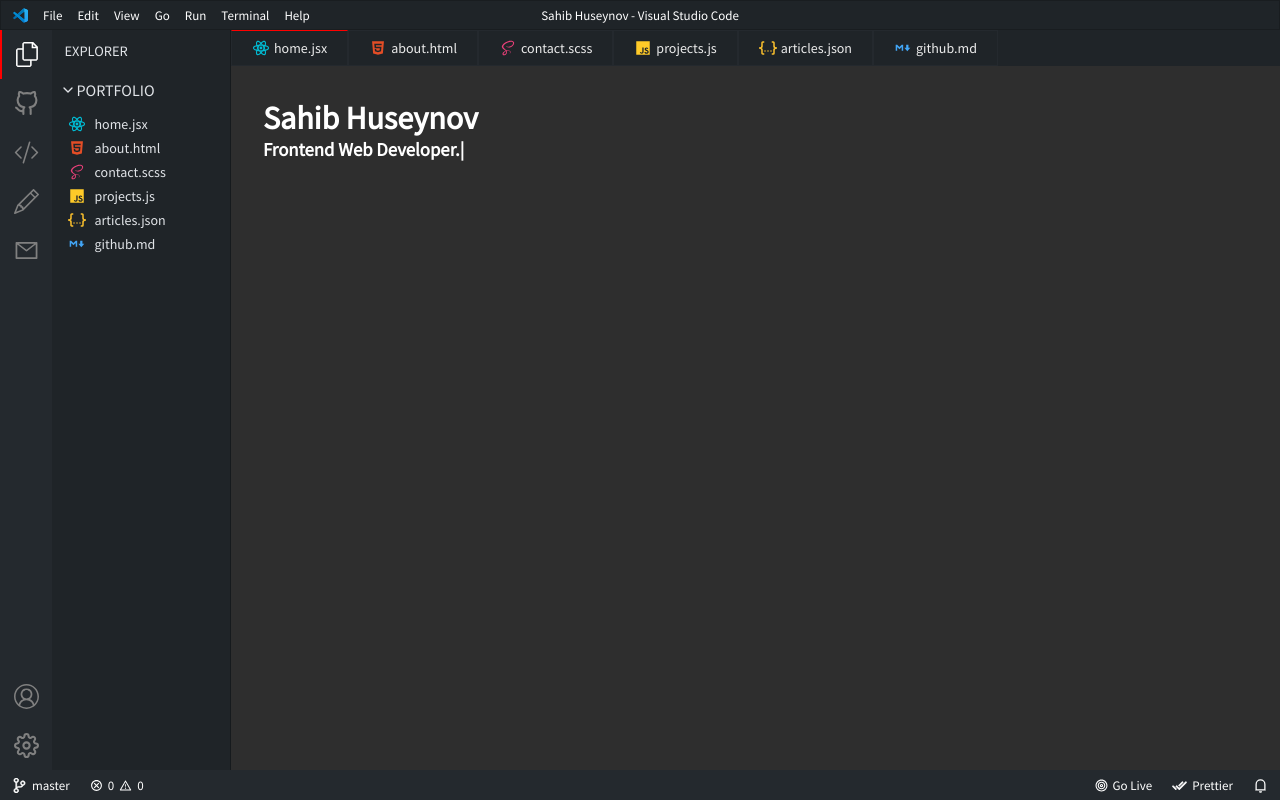
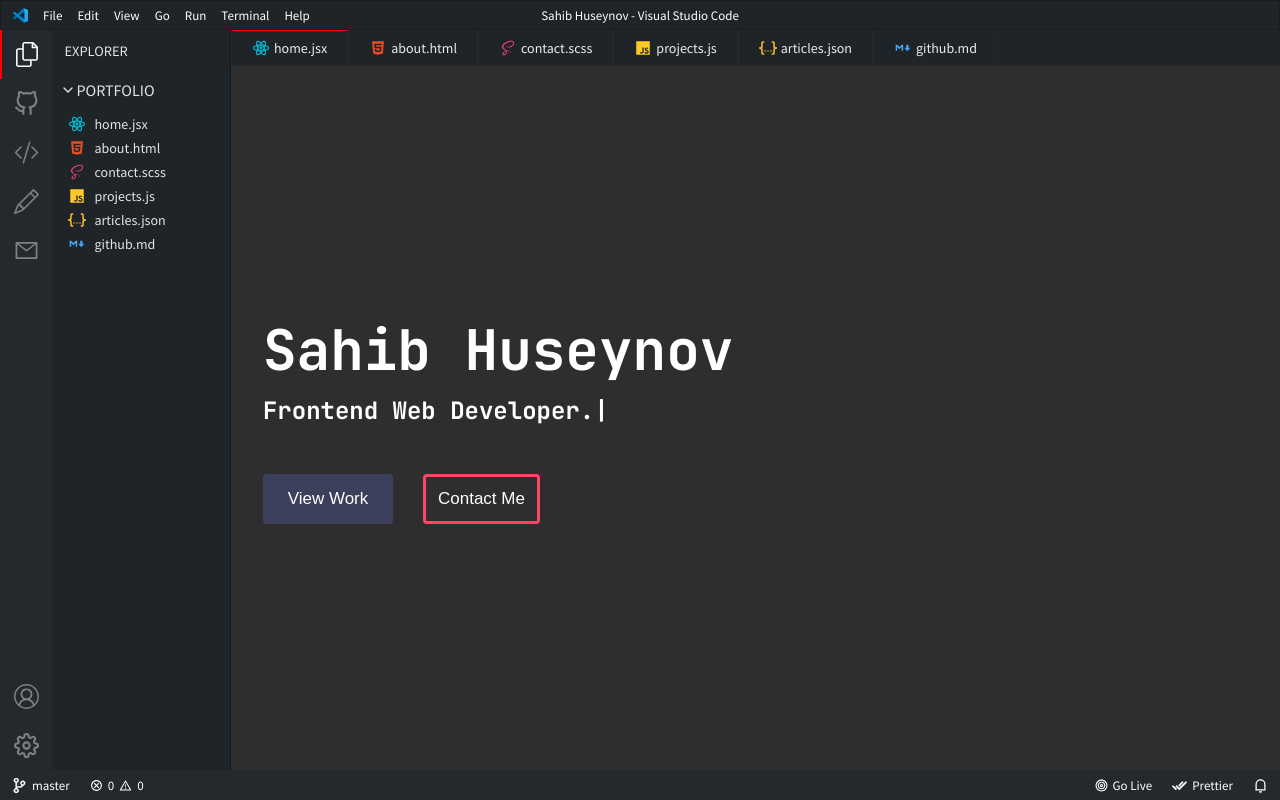
Before and after one commit to sahibhuseynov/vs-code-portfolio, a React (Vite) app: page / in a window 1280 px wide. Built offline with nearby package versions, Linux system fonts and the light colour scheme.

Commit message:
home page

```diff
--- a/src/pages/Home.jsx
+++ b/src/pages/Home.jsx
@@ -7,21 +7,22 @@ const Home = () => {
     <div className='home'>
       <div className="home__title">
         <motion.h1
-        initial={{ x: -100}}
+        initial={{ x: -200}}
         animate={{ x: 0}}
         transition={{ duration: 0.8, type: 'spring', stiffness: 120 }}
         >Sahib Huseynov</motion.h1>
-
-      </div>
-
-<TypeAnimation
+        <TypeAnimation
     sequence={['Frontend Web Developer.', ]}
     speed={55}
     wrapper="h3"
+  />
+  <div className='home__btn__group'>
+    <button className='btn2'><span>View Work</span></button>
+    <button className='btn'>Contact Me</button>
+  </div>
+      </div>
 
 
-
-  />
     </div>
   )
 }
--- a/src/pages/Home.scss
+++ b/src/pages/Home.scss
@@ -1,5 +1,93 @@
-@import '../sass/index.scss';
+@import "../sass/index.scss";
 
-.home{
-    overflow-x: hidden;
+.home {
+  height: 100%;
+  display: flex;
+  align-items: center;
+  overflow-x: hidden;
+  font-family: "JetBrains Mono", monospace;
+  .home__title {
+    h1 {
+      font-size: 56px;
+      font-weight: 3.5rem;
+      margin-bottom: 8px;
+    }
+    h3 {
+      font-size: 24px;
+      margin-bottom: 48px;
+    }
+
+    .home__btn__group {
+      display: flex;
+      gap: 30px;
+
+      .btn {
+        display: inline-block;
+        padding: 12px;
+        font-size: 17px;
+        border-radius: 4px;
+        color: white;
+        border: 3px solid rgb(252, 70, 100);
+        cursor: pointer;
+        position: relative;
+        background-color: transparent;
+        text-decoration: none;
+        overflow: hidden;
+        z-index: 1;
+
+        &::before {
+          content: "";
+          position: absolute;
+          left: 0;
+          top: 0;
+          width: 100%;
+          height: 100%;
+          background-color: rgb(252, 70, 100);
+          transform: translateX(-100%);
+          transition: all 0.3s;
+          z-index: -1;
+        }
+        &:hover::before {
+          transform: translateX(0);
+        }
+      }
+      .btn2 {
+        display: inline-block;
+        border-radius: 4px;
+        background-color: #3d405b;
+        border: none;
+        color: #ffffff;
+        text-align: center;
+        font-size: 17px;
+        padding: 12px;
+        width: 130px;
+        transition: all 0.5s;
+        cursor: pointer;
+
+
+        span{
+            cursor: pointer;
+ display: inline-block;
+ position: relative;
+ transition: 0.5s;
+
+            &::after {
+                content: '»';
+ position: absolute;
+ opacity: 0;
+ top: 0;
+ right: -15px;
+ transition: 0.5s;
+            }
+        }
+        &:hover span{
+            padding-right: 15px;
+        }
+        &:hover span::after{
+            opacity: 1;
+ right: 0;
+        }
+      }
+    }
+  }
 }
--- a/src/sass/_base.scss
+++ b/src/sass/_base.scss
@@ -1,5 +1,5 @@
 @import url('https://fonts.googleapis.com/css2?family=Source+Sans+Pro:wght@400&display=swap');
-
+@import url('https://fonts.googleapis.com/css2?family=JetBrains+Mono:wght@300;400;500;600;700&display=swap');
 *,
 *::before,
 *::after {
```
